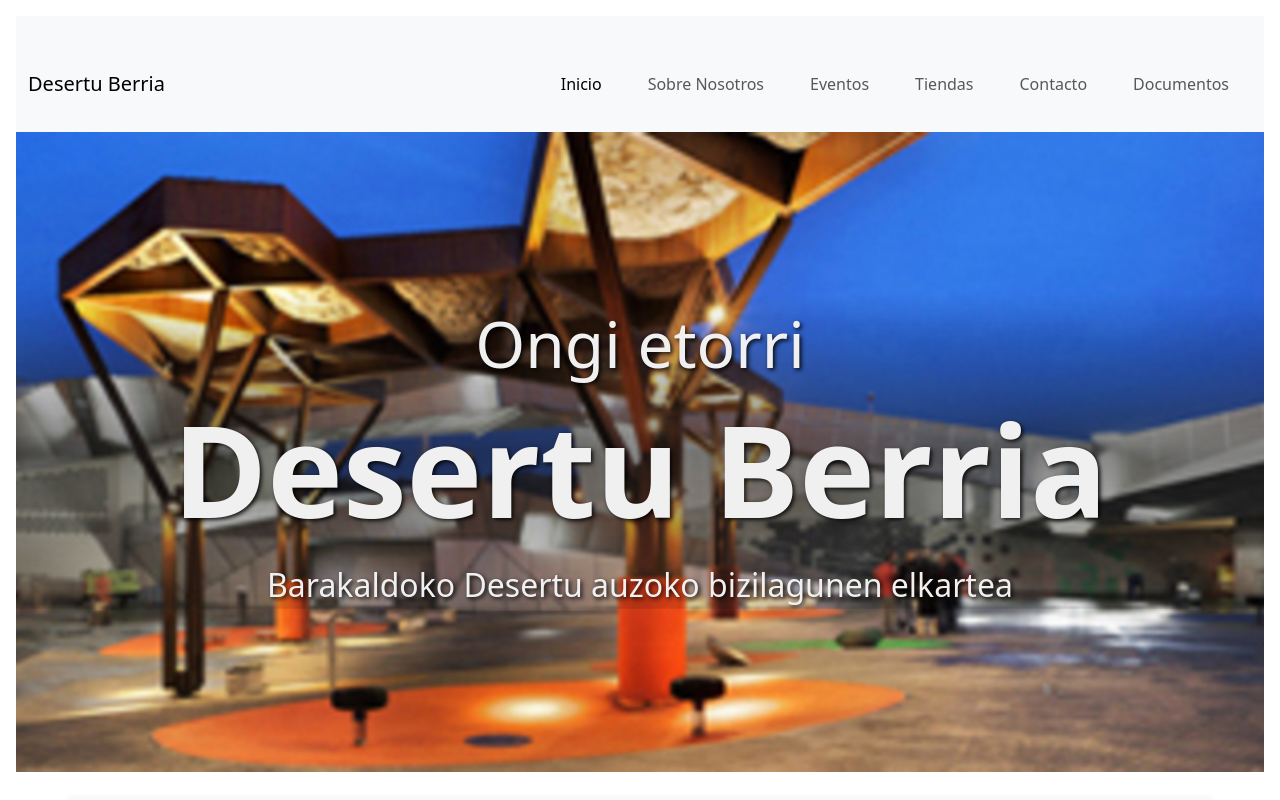
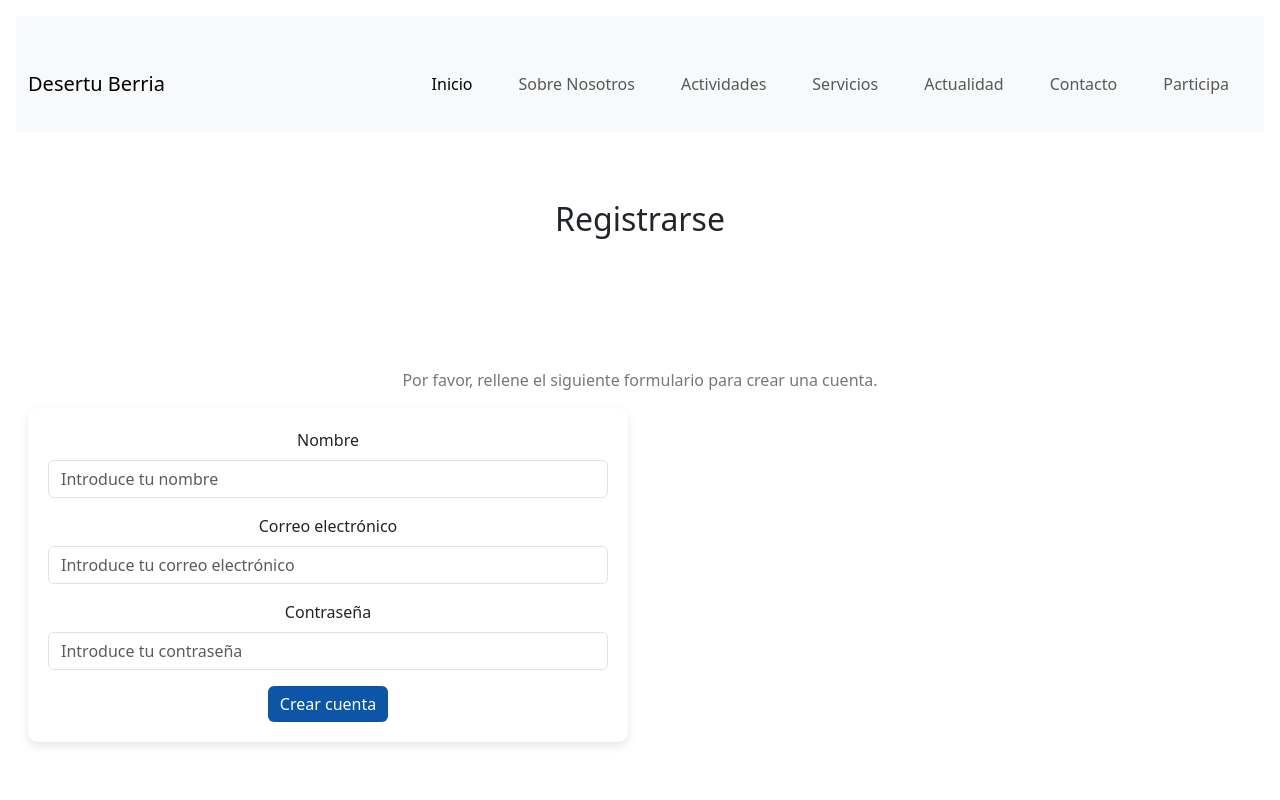
Before and after one commit to vickypineli/desertu.react, a React (Vite) app: page /register in a window 1280 px wide. Shown: the top 800 px of the page. Built offline with nearby package versions, Linux system fonts and the light colour scheme.

Commit message:
renamed pages and add 404page

```diff
--- a/src/App.jsx
+++ b/src/App.jsx
@@ -8,8 +8,10 @@ import ActivitiesPage from './pages/activitiesPage/ActivitiesPage';
 import AboutPage from './pages/aboutPage/AboutPage';
 import ContactPage from './pages/contactPage/ContactPage';
 import BlogPage from './pages/blogPage/BlogPage';
+import ServicesPage from './pages/servicesPage/ServicesPage';
+import RegisterPage from './pages/registerPage/RegisterPage';
 
-import Stores from './components/stores/Stores';
+import NotFound from './components/notFound/NotFound';
 import Header from './components/header/Header';
 import Footer from './components/footer/Footer';
 
@@ -25,9 +27,10 @@ function App() {
         <Route path="/about" element={<AboutPage />} />
         <Route path="/activities" element={<ActivitiesPage />} />
         <Route path="/blog" element={<BlogPage />} />
+        <Route path="/services" element={<ServicesPage />} />
         <Route path="/contact" element={<ContactPage />} />
-        <Route path="/stores" element={<Stores />} />
-        <Route path="*" element={<Home />} />
+        <Route path="/register" element={<RegisterPage />} />
+        <Route path="*" element={<NotFound />} />
       </Routes>
       <Footer />
     </Router>
--- a/src/components/header/Header.jsx
+++ b/src/components/header/Header.jsx
@@ -34,16 +34,19 @@ const Header = () => {
               <Link className="nav-link" to="/about">Sobre Nosotros</Link>
             </li>
             <li className="nav-item">
-              <Link className="nav-link" to="/events">Eventos</Link>
+              <Link className="nav-link" to="/activities">Actividades</Link>
             </li>
             <li className="nav-item">
-              <Link className="nav-link" to="/stores">Tiendas</Link>
+              <Link className="nav-link" to="/services">Servicios</Link>
+            </li>
+            <li className="nav-item">
+              <Link className="nav-link" to="/blog">Actualidad</Link>
             </li>
             <li className="nav-item">
               <Link className="nav-link" to="/contact">Contacto</Link>
             </li>
             <li className="nav-item">
-              <Link className="nav-link" to="/documents">Documentos</Link>
+              <Link className="nav-link" to="/register">Participa</Link>
             </li>
           </ul>
         </div>
--- /dev/null
+++ b/src/components/notFound/NotFound.css
@@ -0,0 +1,45 @@
+/* src/components/NotFound.css */
+
+.not-found-container {
+    padding: 50px;
+    background-color: #f8f9fa;
+    border-radius: 8px;
+    box-shadow: 0 4px 8px rgba(0, 0, 0, 0.1);
+  }
+
+  .not-found-image img {
+    border-radius: 8px;
+  }
+
+  .not-found-content {
+    text-align: center;
+    padding: 20px;
+  }
+
+  .not-found-title {
+    font-size: 100px;
+    font-weight: bold;
+    color: #dc3545; /* Color rojo para el error */
+    margin-bottom: 20px;
+  }
+
+  .not-found-content h2 {
+    font-size: 36px;
+    margin-top: -10px;
+    color: #333;
+  }
+
+  .not-found-content p {
+    font-size: 18px;
+    color: #666;
+    margin-bottom: 20px;
+  }
+
+  .not-found-content .btn-primary {
+    background-color: #0d55a7;
+    border: none;
+  }
+
+  .not-found-content .btn-primary:hover {
+    background-color: #0b4792;
+  }
--- /dev/null
+++ b/src/components/notFound/NotFound.jsx
@@ -0,0 +1,35 @@
+// src/components/NotFound.jsx
+
+
+import { Container, Row, Col, Button } from 'react-bootstrap';
+import { Link } from 'react-router-dom';
+import './NotFound.css';
+
+const NotFound = () => {
+  return (
+    <Container className="not-found-container my-5">
+      <Row className="align-items-center">
+        {/* Columna izquierda: Imagen */}
+        <Col md={6} className="not-found-image">
+          <img
+            src="/assets/not-found-image.jpg" // Cambia esta ruta por la ruta correcta de la imagen
+            alt="Página no encontrada"
+            className="img-fluid"
+          />
+        </Col>
+
+        {/* Columna derecha: Texto */}
+        <Col md={6} className="not-found-content">
+          <h1 className="not-found-title">404</h1>
+          <h2>¡Página no encontrada!</h2>
+          <p>Lo sentimos, la página que buscas no existe o ha sido movida.</p>
+          <Link to="/">
+            <Button variant="primary">Volver al Inicio</Button>
+          </Link>
+        </Col>
+      </Row>
+    </Container>
+  );
+};
+
+export default NotFound;
--- a/src/components/stores/StoreCard.jsx
+++ b/src/components/storeCard/StoreCard.jsx
@@ -1,4 +1,4 @@
-// src/components/stores/StoreCard.jsx
+// src/components/servidesCard/ServidesCard.jsx
 // import React from 'react';
 import PropTypes from 'prop-types'; // Importar PropTypes
 import './StoreCard.css'; // Importar estilos del componente
--- a/src/pages/contactPage/ContactPage.jsx
+++ b/src/pages/contactPage/ContactPage.jsx
@@ -1,4 +1,4 @@
-// src/components/contact/Contact.jsx
+// src/pages/contactPage/ContactPage.jsx
 
 import { Container, Row, Col, Form, Button } from 'react-bootstrap';
 import './ContactPage.css';
--- /dev/null
+++ b/src/pages/registerPage/RegisterPage.jsx
@@ -0,0 +1,37 @@
+// src/pages/registerPage/RegisterPage.jsx
+
+import { Container, Row, Col, Form, Button } from 'react-bootstrap';
+import './RegisterPage.css';
+
+function RegisterPage() {
+    return (
+        <Container fluid className="register-container my-5">
+            <h2 className="text-center ">Registrarse</h2>
+            <p>Por favor, rellene el siguiente formulario para crear una cuenta.</p>
+            <Row className="align-items-center">
+                {/* Columna izquierda: Formulario */}
+                <Col md={6} className="mb-4 mb-md-0">
+                    <Form>
+                        <Form.Group className="mb-3" controlId="formName">
+                            <Form.Label>Nombre</Form.Label>
+                            <Form.Control type="text" placeholder="Introduce tu nombre" />
+                        </Form.Group>
+                        <Form.Group className="mb-3" controlId="formEmail">
+                            <Form.Label>Correo electrónico</Form.Label>
+                            <Form.Control type="email" placeholder="Introduce tu correo electrónico" />
+                        </Form.Group>
+                        <Form.Group className="mb-3" controlId="formPassword">
+                            <Form.Label>Contraseña</Form.Label>
+                            <Form.Control type="password" placeholder="Introduce tu contraseña" />
+                        </Form.Group>
+                        <Button variant="primary" type="submit">
+                            Crear cuenta
+                        </Button>
+                    </Form>
+                </Col>
+            </Row>
+        </Container>
+    );
+}
+
+export default RegisterPage;
```
Also changed, not shown: src/pages/servicesPage/ServicesPage.jsx (renamed from src/components/stores/Stores.jsx, +4 -4 lines), src/components/storeCard/StoreCard.css (renamed from src/components/stores/StoreCard.css), src/pages/registerPage/RegisterPage.css (added), src/pages/servicesPage/ServicesPage.css (renamed from src/components/stores/Stores.css).
